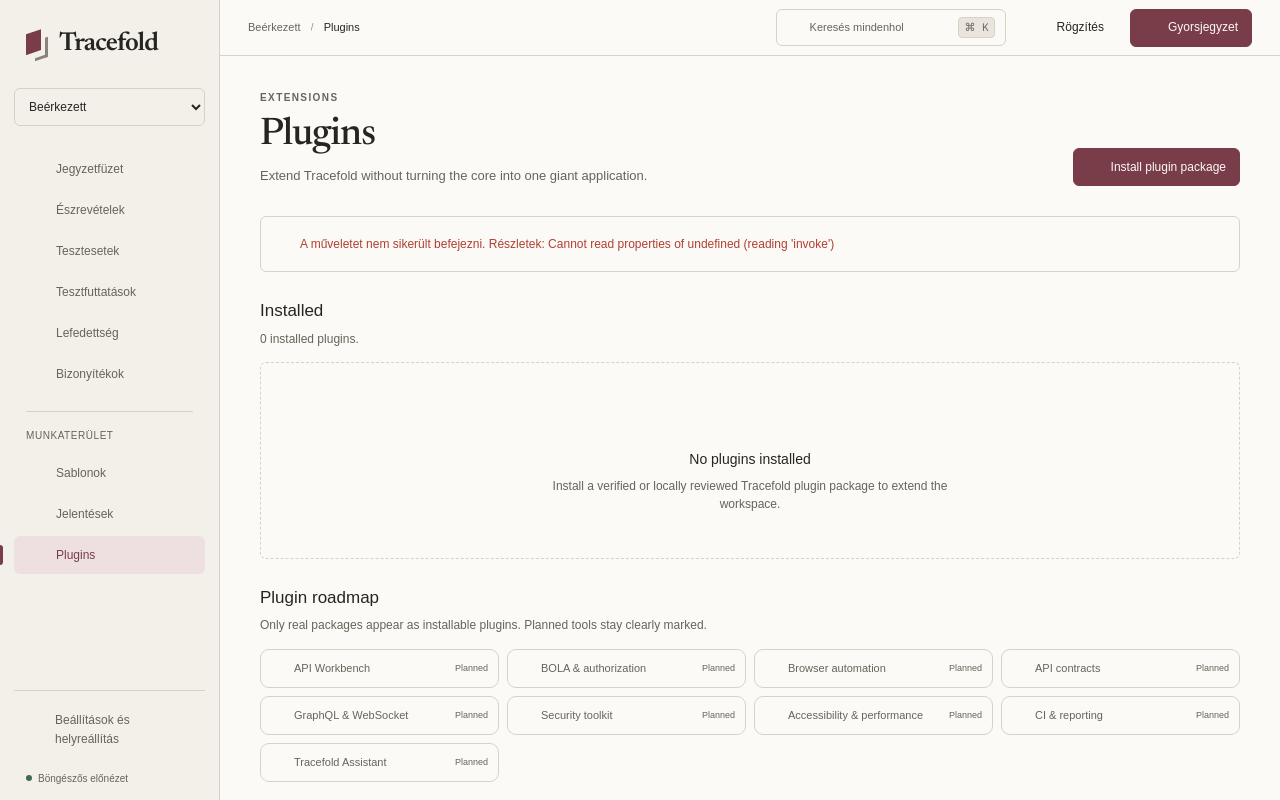
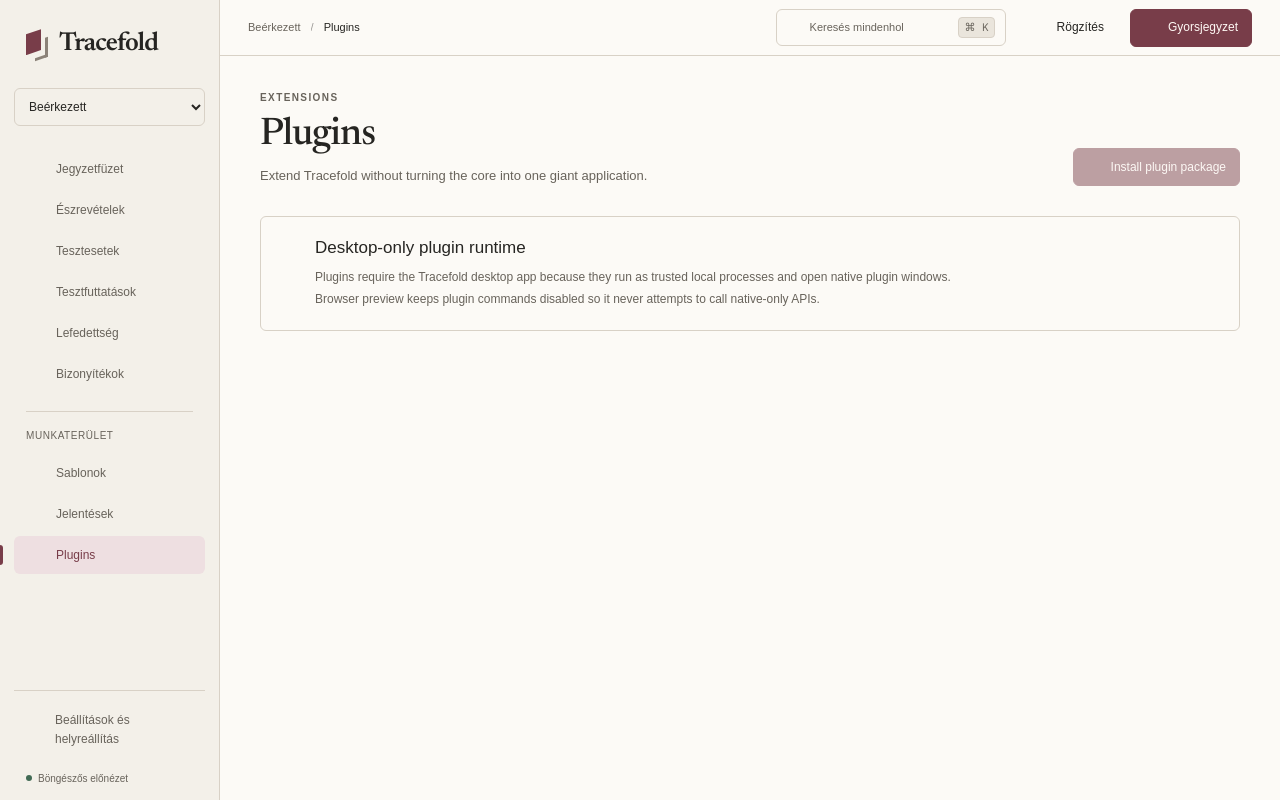
Before and after one commit to Misiix9/Tracefold, a Svelte app: page / in a window 1280 px wide. Both pictures are taken after a click on the button "Plugins". Built offline with nearby package versions, Linux system fonts and the light colour scheme; a web font is replaced by a local one.

Commit message:
fix: gate native plugin UI in browser preview

```diff
--- a/src/features/plugins/PluginsView.svelte
+++ b/src/features/plugins/PluginsView.svelte
@@ -1,10 +1,12 @@
 <script lang="ts">
   import { onMount } from 'svelte';
+  import { isTauri } from '@tauri-apps/api/core';
   import Icon from '../../lib/ui/Icon.svelte';
   import { t } from '../../lib/i18n/i18n.svelte';
   import type { PluginManager } from '../../lib/services/plugins.svelte';
 
   let { manager }: { manager: PluginManager } = $props();
+  const desktop = isTauri();
 
   const roadmap = [
     'API Workbench',
@@ -19,7 +21,7 @@
   ];
 
   onMount(() => {
-    void manager.refresh();
+    if (desktop) void manager.refresh();
   });
 </script>
 
@@ -31,12 +33,22 @@
       <p class="intro">{t('Extend Tracefold without turning the core into one giant application.')}</p>
     </div>
     <div class="actions">
-      <button class="button primary" disabled={manager.loading} onclick={() => void manager.installFromFilePicker()}>
+      <button class="button primary" disabled={!desktop || manager.loading} onclick={() => void manager.installFromFilePicker()}>
         <Icon name="upload" size={16} /> {t('Install plugin package')}
       </button>
     </div>
   </header>
 
+  {#if !desktop}
+    <section class="section safety browser-only">
+      <div><Icon name="monitor" size={22} /></div>
+      <div>
+        <h2>{t('Desktop-only plugin runtime')}</h2>
+        <p>{t('Plugins require the Tracefold desktop app because they run as trusted local processes and open native plugin windows.')}</p>
+        <p>{t('Browser preview keeps plugin commands disabled so it never attempts to call native-only APIs.')}</p>
+      </div>
+    </section>
+  {:else}
     {#if manager.error}
       <div class="error" role="alert">
         <Icon name="warning" size={17} />
@@ -122,6 +134,7 @@
         <p>{t('Capabilities are declared for transparency, but this beta does not enforce them as an OS permission boundary.')}</p>
       </div>
     </section>
+  {/if}
 </div>
 
 <style>
@@ -163,5 +176,6 @@
   .safety { display:flex; gap:14px; border-top:1px solid var(--line); padding-top:24px; color:var(--muted); }
   .safety h2 { color:var(--text); margin-bottom:6px; }
   .safety p { margin:4px 0; font-size:12px; line-height:1.5; }
+  .browser-only { border:1px solid var(--line); border-radius:var(--radius); padding:18px; }
   @media(max-width:760px){.plugins-view{padding:24px 18px}.hero{align-items:flex-start;flex-direction:column}.actions{width:100%}}
 </style>
```
Lines whose indentation alone changed are shown as unchanged.
